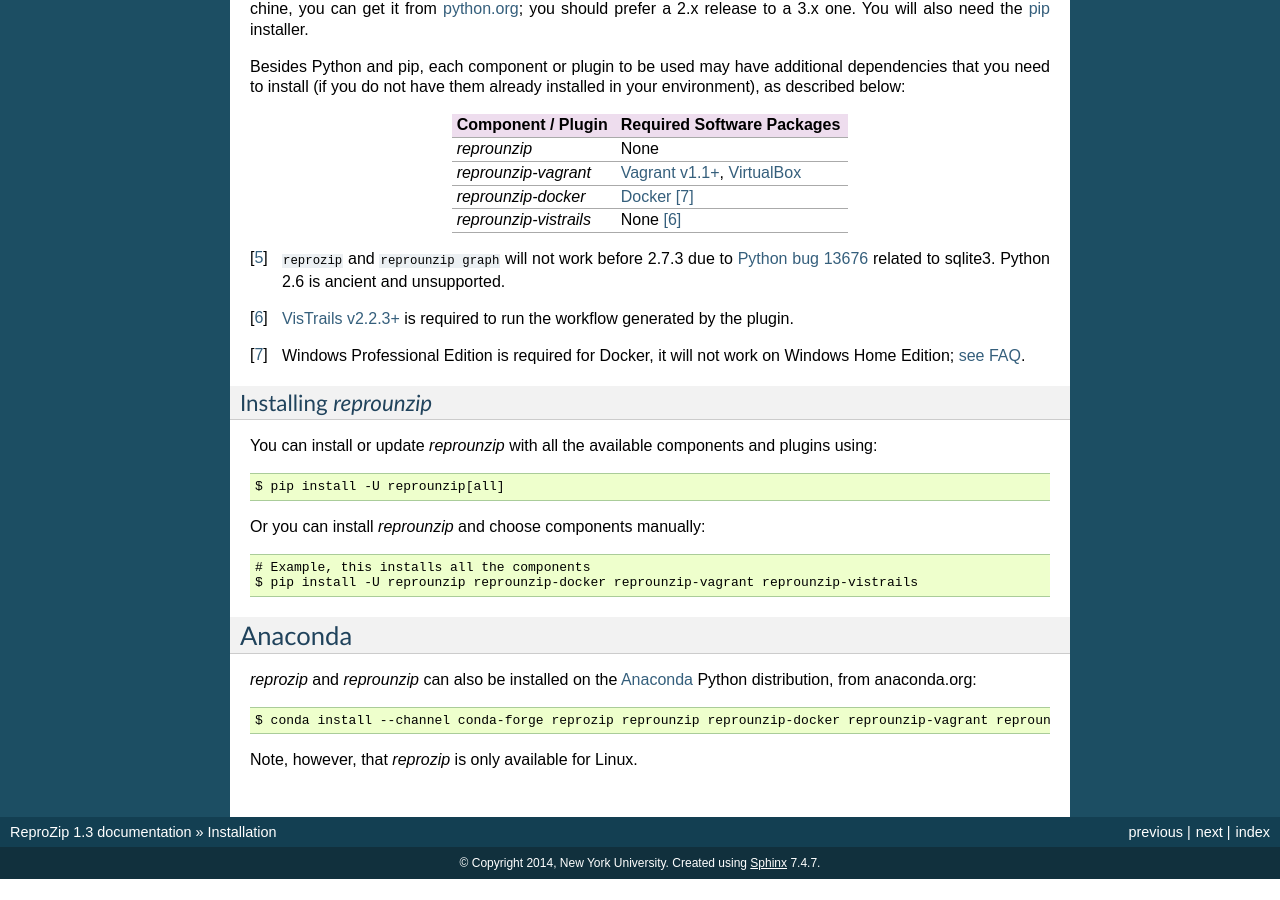
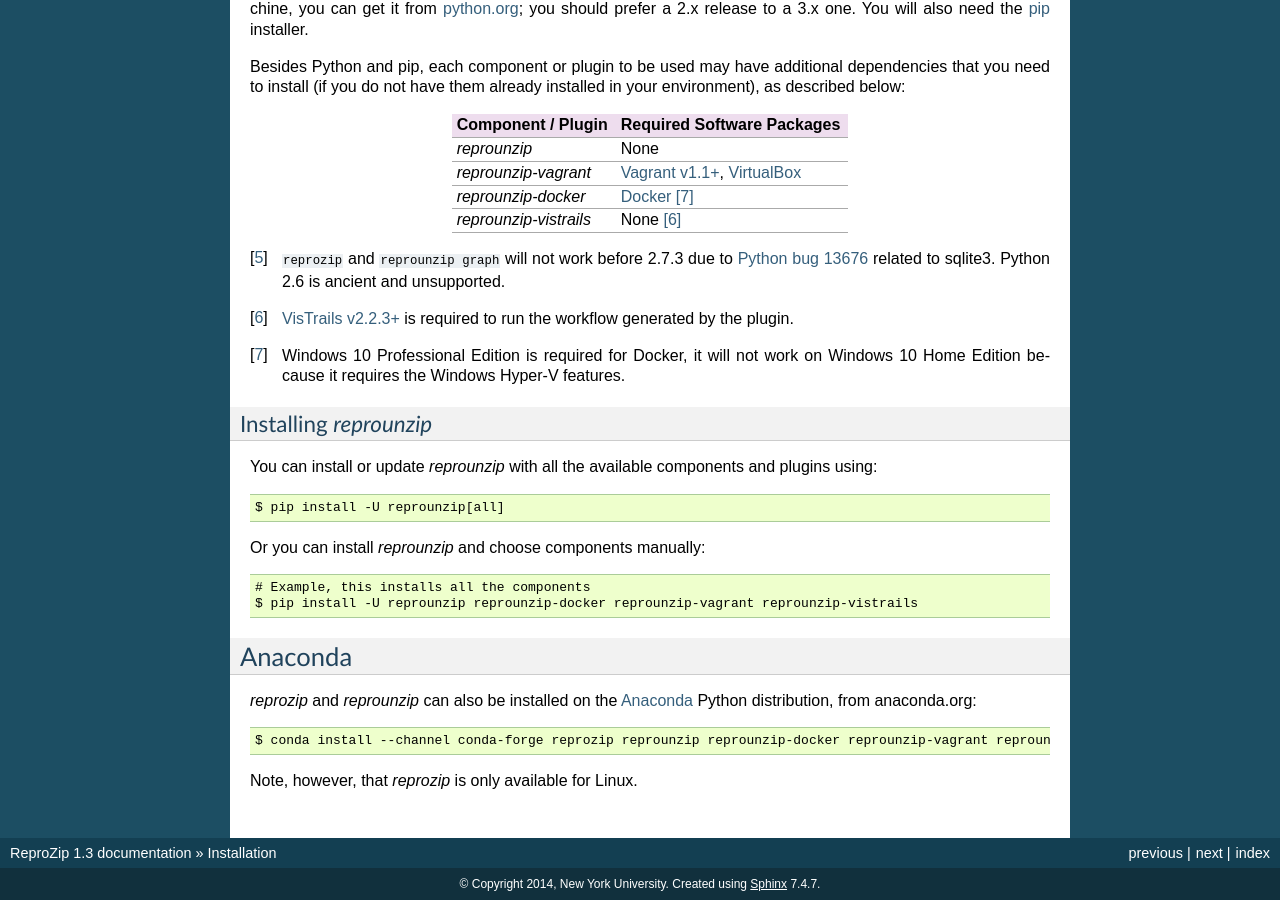
Before and after one commit to VIDA-NYU/reprozip, a Sphinx documentation site: the page built from docs/install.rst, in a window 1280 px wide and 900 px high, scrolled down 2784 px. Built offline with Sphinx 7.4.7, drawn with Linux system fonts in a browser that asks for light colours; before the commit the page ends 3663 px from its top, so only the background shows below that.

Commit message:
DOC: Remove broken link to Docker FAQ

```diff
--- a/docs/install.rst
+++ b/docs/install.rst
@@ -167,7 +167,7 @@
 
 ..  [#bug3] ``reprozip`` and ``reprounzip graph`` will not work before 2.7.3 due to `Python bug 13676 <https://bugs.python.org/issue13676>`__ related to sqlite3. Python 2.6 is ancient and unsupported.
 ..  [#vis3] `VisTrails v2.2.3+ <https://www.vistrails.org/>`__ is required to run the workflow generated by the plugin.
-..  [#windowshome] Windows Professional Edition is required for Docker, it will not work on Windows Home Edition; `see FAQ <https://docs.docker.com/desktop/faqs/windowsfaqs/#can-i-install-docker-desktop-on-windows-10-home>`__.
+..  [#windowshome] Windows 10 Professional Edition is required for Docker, it will not work on Windows 10 Home Edition because it requires the Windows Hyper-V features.
 
 Installing *reprounzip*
 -----------------------
```
